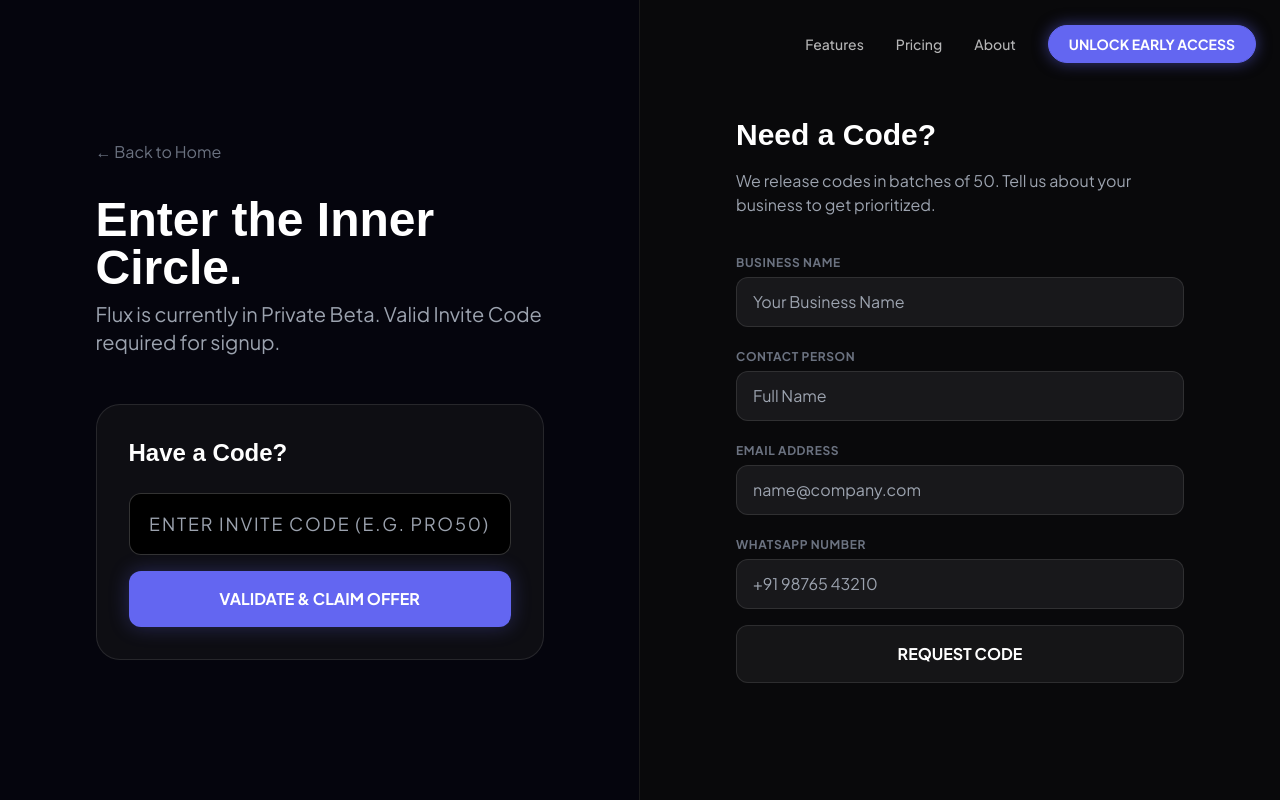
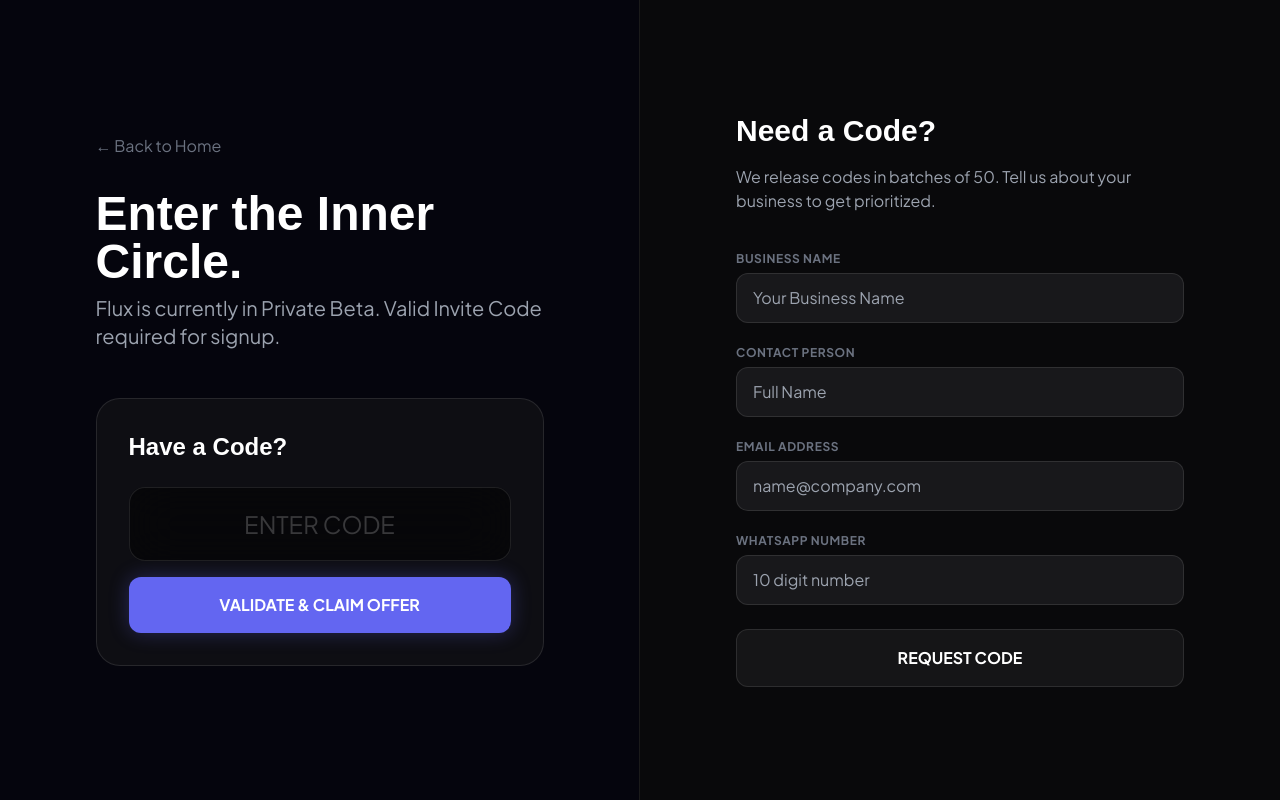
Before and after one commit to flux-payment/website, a React (Vite) app: page /early-access in a window 1280 px wide. Built offline with nearby package versions, Linux system fonts and the light colour scheme; a web font is replaced by a local one.

Commit message:
Enhance Early Access UI: Remove navbar, improve inputs, Google Script integration

```diff
--- a/src/App.jsx
+++ b/src/App.jsx
@@ -1,5 +1,5 @@
 import React from 'react';
-import { Routes, Route } from 'react-router-dom';
+import { Routes, Route, useLocation } from 'react-router-dom';
 import LandingPage from './components/LandingPage';
 import ScannerPage from './components/ScannerPage';
 import PaymentPage from './components/PaymentPage';
@@ -8,9 +8,12 @@
 import Navbar from './components/Navbar';
 
 function App() {
+  const location = useLocation();
+  const hideNavbarRoutes = ['/early-access'];
+
   return (
     <>
-      <Navbar />
+      {!hideNavbarRoutes.includes(location.pathname) && <Navbar />}
       <Routes>
         <Route path="/" element={<LandingPage />} />
         <Route path="/try" element={<ScannerPage />} />
--- a/src/components/EarlyAccessPage.jsx
+++ b/src/components/EarlyAccessPage.jsx
@@ -41,11 +41,59 @@
         }
     };
 
+    const [requestErrors, setRequestErrors] = useState({});
+    const [isSubmitting, setIsSubmitting] = useState(false);
+    const [isSubmitted, setIsSubmitted] = useState(false);
+
     const handleRequestSubmit = async (e) => {
-        // Formspree handles the submission via the action attribute usually,
-        // but here we might want to handle it with fetch if we want custom UI feedback.
-        // For now, we will let the form submit normally or just show a success message mock.
-        // Using formspree endpoint directly in action is the standard way.
+        e.preventDefault();
+        const formData = new FormData(e.target);
+        const data = Object.fromEntries(formData.entries());
+        const errors = {};
+
+        // Validation Logic
+        if (!data.businessName?.trim()) errors.businessName = 'Business Name is required';
+        if (!data.contactPerson?.trim()) errors.contactPerson = 'Contact Person is required';
+
+        // Email Validation
+        const emailRegex = /^[^\s@]+@[^\s@]+\.[^\s@]+$/;
+        if (!data.email?.trim()) {
+            errors.email = 'Email is required';
+        } else if (!emailRegex.test(data.email)) {
+            errors.email = 'Please enter a valid email address';
+        }
+
+        // WhatsApp Validation (10 digits)
+        const phoneRegex = /^\d{10}$/;
+        if (!data.whatsapp?.trim()) {
+            errors.whatsapp = 'WhatsApp number is required';
+        } else if (!phoneRegex.test(data.whatsapp.replace(/\D/g, ''))) {
+            errors.whatsapp = 'Please enter a valid 10-digit number';
+        }
+
+        if (Object.keys(errors).length > 0) {
+            setRequestErrors(errors);
+            return;
+        }
+
+        setIsSubmitting(true);
+        try {
+            // Google Apps Script Web App URL
+            const GOOGLE_SCRIPT_URL = 'https://script.google.com/macros/s/AKfycbwoa8cGFyJgOmr-EIfkuIovJxwPYWD60_PtxVETlNTJtOJD2Y1cL6kUSPRTf-0gdUtuKQ/exec';
+
+            await fetch(GOOGLE_SCRIPT_URL, {
+                method: 'POST',
+                body: formData,
+                mode: 'no-cors' // Standard for Google Scripts to avoid CORS errors (opaque response)
+            });
+
+            setIsSubmitted(true);
+        } catch (err) {
+            console.error('Submission failed', err);
+            alert('Failed to submit request. Please try again.');
+        } finally {
+            setIsSubmitting(false);
+        }
     };
 
     return (
@@ -75,13 +123,13 @@
                             <div>
                                 <input
                                     type="text"
-                                    placeholder="Enter Invite Code (e.g. PRO50)"
+                                    placeholder="ENTER CODE"
                                     value={inviteCode}
                                     onChange={(e) => {
                                         setInviteCode(e.target.value);
                                         setError('');
                                     }}
-                                    className="w-full px-4 py-4 bg-black border border-white/20 rounded-xl focus:border-flux-primary focus:ring-1 focus:ring-flux-primary outline-none text-center text-lg tracking-widest uppercase transition-all"
+                                    className="w-full px-4 py-5 bg-black/50 backdrop-blur-xl border border-white/10 rounded-2xl focus:border-flux-primary focus:ring-2 focus:ring-flux-primary/50 outline-none text-center text-2xl font-bold tracking-[0.5em] uppercase transition-all placeholder:text-white/20 placeholder:tracking-normal placeholder:font-normal"
                                 />
                                 {error && <p className="text-red-500 text-sm mt-2 text-center">{error}</p>}
                             </div>
@@ -107,9 +155,22 @@
                     <h2 className="text-3xl font-bold mb-4">Need a Code?</h2>
                     <p className="text-gray-400 mb-8">We release codes in batches of 50. Tell us about your business to get prioritized.</p>
 
+                    {isSubmitted ? (
+                        <motion.div
+                            initial={{ scale: 0.9, opacity: 0 }}
+                            animate={{ scale: 1, opacity: 1 }}
+                            className="bg-zinc-900/50 p-8 rounded-3xl border border-green-500/30 text-center"
+                        >
+                            <div className="w-16 h-16 bg-green-500/20 rounded-full flex items-center justify-center mx-auto mb-6">
+                                <svg className="w-8 h-8 text-green-500" fill="none" viewBox="0 0 24 24" stroke="currentColor"><path strokeLinecap="round" strokeLinejoin="round" strokeWidth={2} d="M5 13l4 4L19 7" /></svg>
+                            </div>
+                            <h3 className="text-2xl font-bold mb-2">We Will Contact You</h3>
+                            <p className="text-gray-400">We've added you to the priority queue. Look out for a message on WhatsApp from our Key Manager.</p>
+                        </motion.div>
+                    ) : (
                         <form
-                        action="https://formspree.io/f/YOUR_FORM_ID"
-                        method="POST"
+                            onSubmit={handleRequestSubmit}
+                            noValidate
                             className="space-y-4"
                         >
                             <div className="space-y-1">
@@ -118,9 +179,11 @@
                                     type="text"
                                     name="businessName"
                                     required
-                                className="w-full px-4 py-3 bg-zinc-900 border border-white/10 rounded-xl focus:border-white/30 outline-none transition-all"
+                                    onChange={() => setRequestErrors(prev => ({ ...prev, businessName: '' }))}
+                                    className={`w-full px-4 py-3 bg-zinc-900 border ${requestErrors.businessName ? 'border-red-500' : 'border-white/10'} rounded-xl focus:border-white/30 outline-none transition-all`}
                                     placeholder="Your Business Name"
                                 />
+                                {requestErrors.businessName && <p className="text-red-500 text-xs">{requestErrors.businessName}</p>}
                             </div>
 
                             <div className="space-y-1">
@@ -129,9 +192,11 @@
                                     type="text"
                                     name="contactPerson"
                                     required
-                                className="w-full px-4 py-3 bg-zinc-900 border border-white/10 rounded-xl focus:border-white/30 outline-none transition-all"
+                                    onChange={() => setRequestErrors(prev => ({ ...prev, contactPerson: '' }))}
+                                    className={`w-full px-4 py-3 bg-zinc-900 border ${requestErrors.contactPerson ? 'border-red-500' : 'border-white/10'} rounded-xl focus:border-white/30 outline-none transition-all`}
                                     placeholder="Full Name"
                                 />
+                                {requestErrors.contactPerson && <p className="text-red-500 text-xs">{requestErrors.contactPerson}</p>}
                             </div>
 
                             <div className="space-y-1">
@@ -140,9 +205,11 @@
                                     type="email"
                                     name="email"
                                     required
-                                className="w-full px-4 py-3 bg-zinc-900 border border-white/10 rounded-xl focus:border-white/30 outline-none transition-all"
+                                    onChange={() => setRequestErrors(prev => ({ ...prev, email: '' }))}
+                                    className={`w-full px-4 py-3 bg-zinc-900 border ${requestErrors.email ? 'border-red-500' : 'border-white/10'} rounded-xl focus:border-white/30 outline-none transition-all`}
                                     placeholder="name@company.com"
                                 />
+                                {requestErrors.email && <p className="text-red-500 text-xs">{requestErrors.email}</p>}
                             </div>
 
                             <div className="space-y-1">
@@ -151,18 +218,32 @@
                                     type="tel"
                                     name="whatsapp"
                                     required
-                                className="w-full px-4 py-3 bg-zinc-900 border border-white/10 rounded-xl focus:border-white/30 outline-none transition-all"
-                                placeholder="+91 98765 43210"
+                                    onChange={() => setRequestErrors(prev => ({ ...prev, whatsapp: '' }))}
+                                    className={`w-full px-4 py-3 bg-zinc-900 border ${requestErrors.whatsapp ? 'border-red-500' : 'border-white/10'} rounded-xl focus:border-white/30 outline-none transition-all`}
+                                    placeholder="10 digit number"
                                 />
+                                {requestErrors.whatsapp && <p className="text-red-500 text-xs">{requestErrors.whatsapp}</p>}
                             </div>
 
+                            <div className="pt-2">
                                 <button
                                     type="submit"
-                            className="w-full py-4 bg-white/5 hover:bg-white/10 border border-white/10 text-white font-bold rounded-xl transition-all mt-4"
+                                    disabled={isSubmitting}
+                                    className="w-full py-4 bg-white/5 hover:bg-white/10 border border-white/10 text-white font-bold rounded-xl transition-all disabled:opacity-50 disabled:cursor-not-allowed flex items-center justify-center gap-2"
                                 >
-                            REQUEST CODE
+                                    {isSubmitting ? (
+                                        <>
+                                            <svg className="animate-spin h-5 w-5 text-white" xmlns="http://www.w3.org/2000/svg" fill="none" viewBox="0 0 24 24">
+                                                <circle className="opacity-25" cx="12" cy="12" r="10" stroke="currentColor" strokeWidth="4"></circle>
+                                                <path className="opacity-75" fill="currentColor" d="M4 12a8 8 0 018-8V0C5.373 0 0 5.373 0 12h4zm2 5.291A7.962 7.962 0 014 12H0c0 3.042 1.135 5.824 3 7.938l3-2.647z"></path>
+                                            </svg>
+                                            REQUESTING...
+                                        </>
+                                    ) : 'REQUEST CODE'}
                                 </button>
+                            </div>
                         </form>
+                    )}
                 </motion.div>
             </div>
         </div>
--- a/src/components/Navbar.jsx
+++ b/src/components/Navbar.jsx
@@ -58,7 +58,7 @@
 
                     <button
                         onClick={() => window.location.href = '/early-access'}
-                        className="px-5 py-2 rounded-full bg-flux-primary hover:bg-flux-primary/80 border border-flux-primary text-white text-sm font-bold transition-all hover:scale-105 active:scale-95 shadow-[0_0_15px_rgba(99,102,241,0.5)]"
+                        className="px-6 py-2.5 rounded-full bg-flux-primary hover:bg-flux-primary/90 text-white text-sm font-bold transition-all hover:scale-105 active:scale-95 shadow-[0_0_25px_rgba(99,102,241,0.6)] hover:shadow-[0_0_40px_rgba(99,102,241,0.8)] border border-white/20"
                     >
                         UNLOCK EARLY ACCESS
                     </button>
```
Lines whose indentation alone changed are shown as unchanged.
